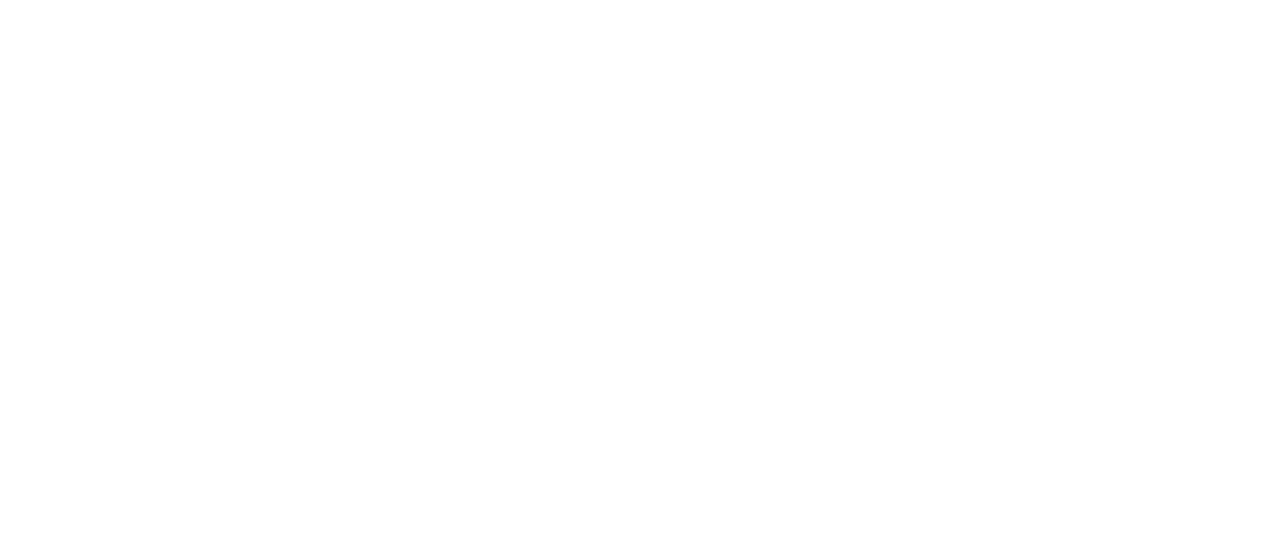
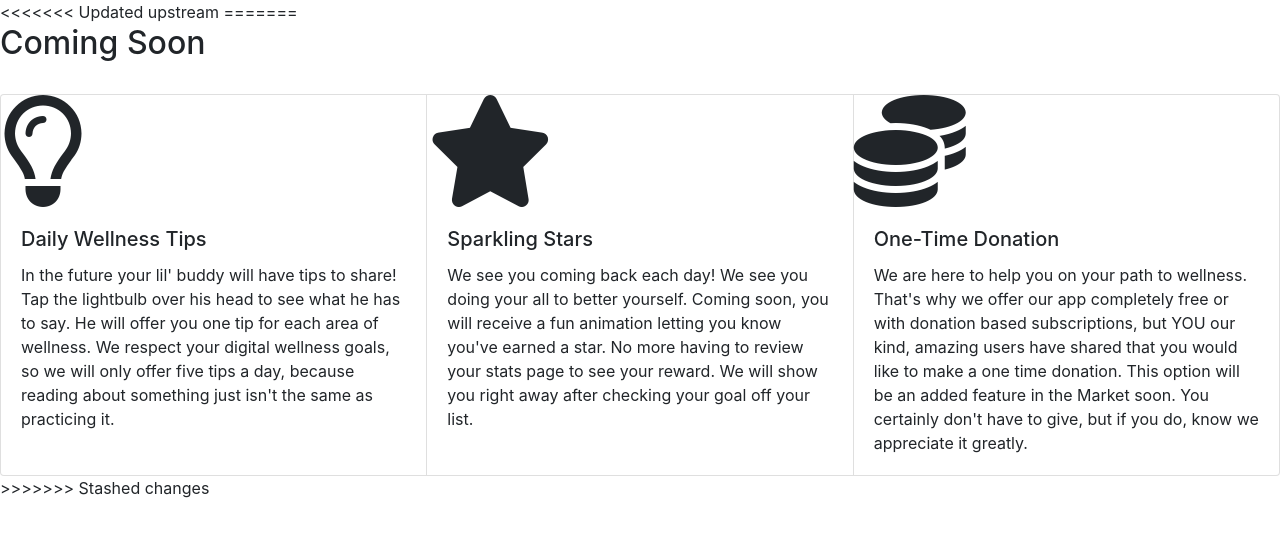
Before and after one commit to Jeniphur/Just-For-Today, a plain HTML site: page index.html in a window 1280 px wide. Drawn offline with nearby package versions, Linux system fonts and the light colour scheme; files whose address does not match are found by name.

Commit message:
Cards Added
Three Cards and one Heading added

```diff
--- a/index.html
+++ b/index.html
@@ -7,12 +7,50 @@
   <link rel="stylesheet" href="https://cdn.jsdelivr.net/npm/bootstrap@4.6.0/dist/css/bootstrap.min.css" integrity="sha384-B0vP5xmATw1+K9KRQjQERJvTumQW0nPEzvF6L/Z6nronJ3oUOFUFpCjEUQouq2+l" crossorigin="anonymous">
   <!--CSS Link-->
   <link href="css/style.css" rel="stylesheet" type="text/css">
+  <!--FONT AWESOME-->
+  <script src="https://kit.fontawesome.com/dcd5ed23df.js" crossorigin="anonymous"></script>
 </head>
 
 <body>
 
 
 
+<<<<<<< Updated upstream
+=======
+<section id="comingSoon">
+  <!--Jodi's Section -- Coming Soon -->
+  <h2>Coming Soon</h2>
+  <br>
+  <div class="card-group">
+    <div class="card">
+      <i class="far fa-lightbulb fa-7x card-img-top"></i>
+      <div class="card-body">
+        <h5 class="card-title">Daily Wellness Tips</h5>
+        <p class="card-text">In the future your lil' buddy will have tips to share! Tap the lightbulb over his head to see what he has to say. He will offer you one tip for each area of wellness. We respect your digital wellness goals, so we will only offer five tips a day, because reading about something just isn't the same as practicing it.</p>
+      </div>
+    </div>
+    <div class="card">
+      <i class="fas fa-star fa-7x card-img-top"></i>
+      <div class="card-body">
+        <h5 class="card-title">Sparkling Stars</h5>
+        <p class="card-text">We see you coming back each day! We see you doing your all to better yourself. Coming soon, you will receive a fun animation letting you know you've earned a star. No more having to review your stats page to see your reward. We will show you right away after checking your goal off your list.</p>
+      </div>
+    </div>
+    <div class="card">
+      <i class="fas fa-coins fa-7x card-img-top"></i>
+      <div class="card-body">
+        <h5 class="card-title">One-Time Donation</h5>
+        <p class="card-text">We are here to help you on your path to wellness. That's why we offer our app completely free or with donation based subscriptions, but YOU our kind, amazing users have shared that you would like to make a one time donation. This option will be an added feature in the Market soon. You certainly don't have to give, but if you do, know we appreciate it greatly.</p>
+      </div>
+    </div>
+  </div>
+
+</section>
+
+<section id="faq">
+  <!--Jenni Here-->
+</section>
+>>>>>>> Stashed changes
 
 <script src="https://code.jquery.com/jquery-3.4.1.js" integrity="sha256-WpOohJOqMqqyKL9FccASB9O0KwACQJpFTUBLTYOVvVU=" crossorigin="anonymous"></script>
 <script src="index.js"></script>
```
